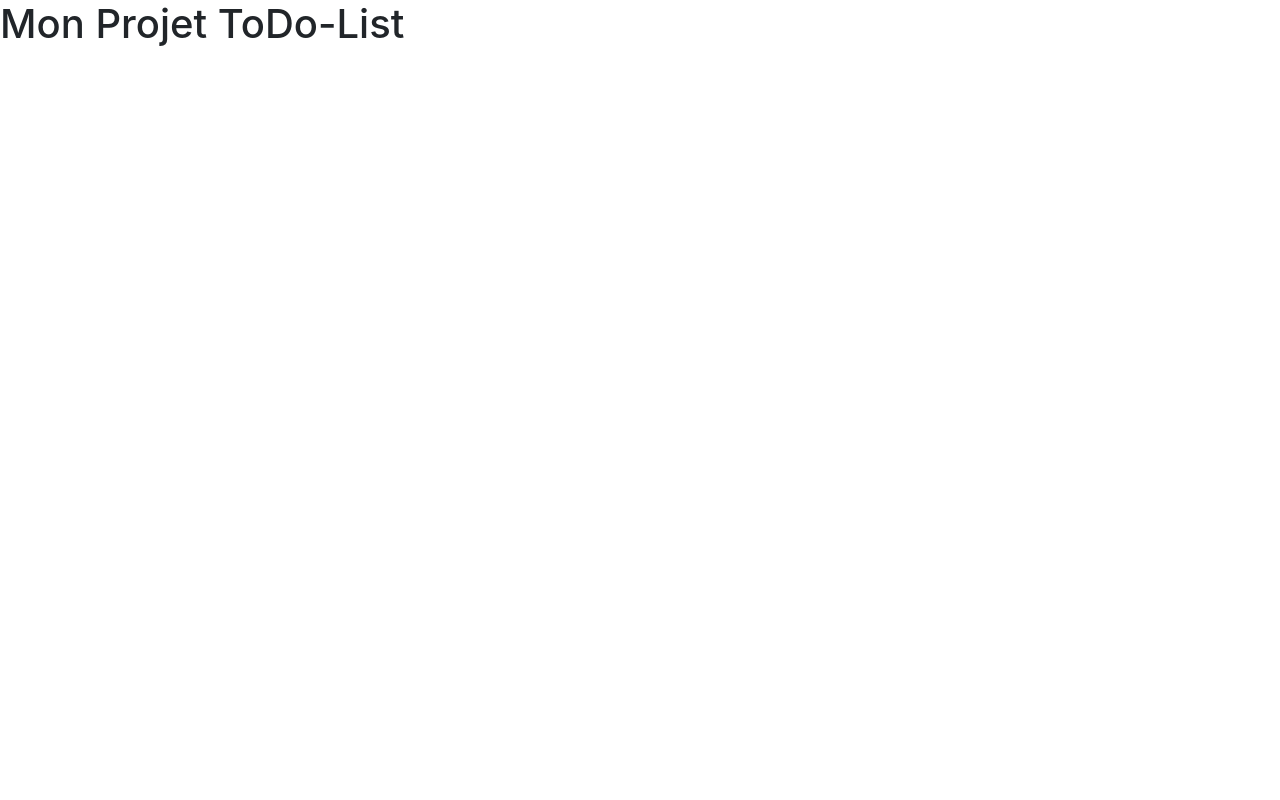
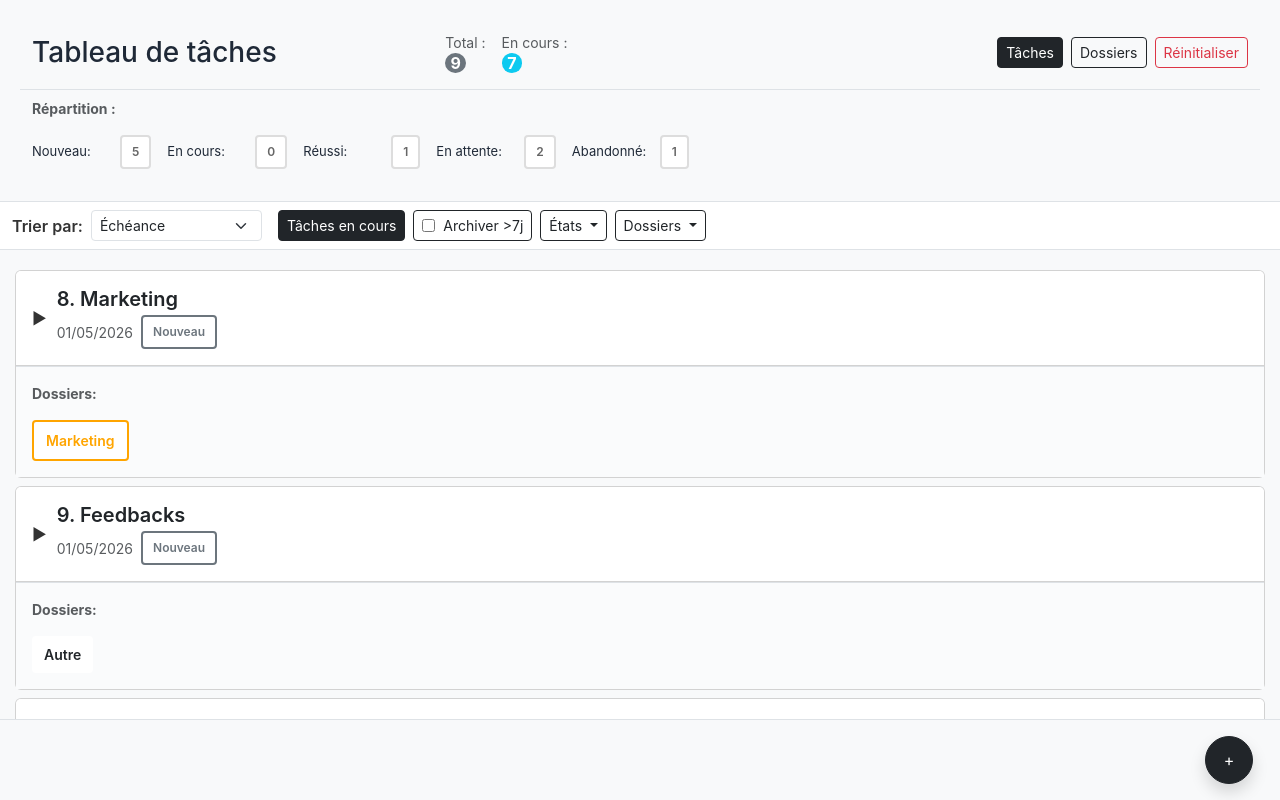
Before and after one commit to CLOT-GODARD-Kenji-c24022600/To-Do-List, a React (Create React App) app: page / in a window 1280 px wide. Built offline with nearby package versions, Linux system fonts and the light colour scheme.

Commit message:
assemblage des composants dans l'App principale et styles globaux

```diff
--- a/src/components/App/App.js
+++ b/src/components/App/App.js
@@ -1,10 +1,15 @@
+import React from 'react';
 import './App.css';
+import { TodoProvider } from '../../context/TodoContext';
+import Todo from '../Todo/Todo';
 
 function App() {
   return (
-    <div className="app-container">
-      <h1>Mon Projet ToDo-List</h1>
-    </div>
+    <TodoProvider>
+      <div className="app-container">
+        <Todo />
+      </div>
+    </TodoProvider>
   );
 }
 
--- a/src/index.css
+++ b/src/index.css
@@ -1,3 +1,13 @@
+* {
+  box-sizing: border-box;
+}
+
+html, body, #root {
+  height: 100%;
+  margin: 0;
+  padding: 0;
+}
+
 body {
   margin: 0;
   font-family: -apple-system, BlinkMacSystemFont, 'Segoe UI', 'Roboto', 'Oxygen',
@@ -5,6 +15,7 @@ body {
     sans-serif;
   -webkit-font-smoothing: antialiased;
   -moz-osx-font-smoothing: grayscale;
+  background: #f5f5f5;
 }
 
 code {
```
